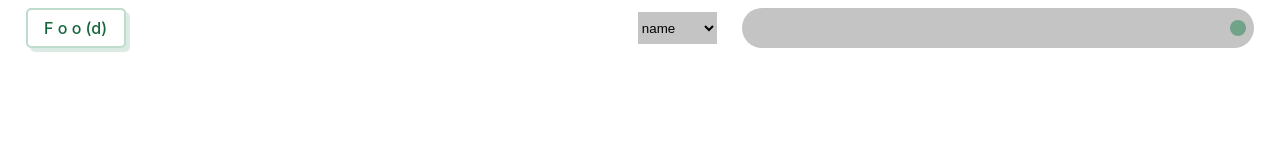
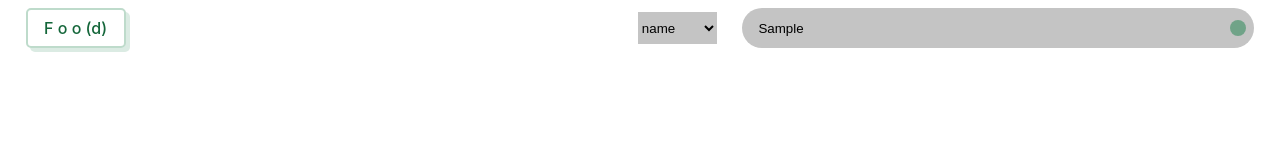
Before and after one commit to Yoyomo1/food-website, a React (Create React App) app: page / in a window 1280 px wide. Both pictures are taken after typing "Sample" into the empty fields and a click on the button 892 px from the left and 290 px from the top of the page. Shown: the top 160 px of the page. Built offline with nearby package versions, Linux system fonts and the light colour scheme.

Commit message:
Added controlled input and select value

```diff
--- a/src/components/App.js
+++ b/src/components/App.js
@@ -20,7 +20,12 @@ const App = () => {
           />
         </Route>
         <Route path="/results">
-          <ResultsPage />
+          <ResultsPage
+            selected={selected}
+            setSelected={setSelected}
+            searched={searched}
+            setSearched={setSearched}
+          />
         </Route>
         {/* Error page */}
         <Route path="*"></Route>
--- a/src/components/HomePage.js
+++ b/src/components/HomePage.js
@@ -1,6 +1,7 @@
 import "../styles/HomePage.css";
 import Logo from "./Logo";
 import { useHistory } from "react-router-dom";
+import { useRef, useEffect } from "react";
 
 const Button = ({ button, selected, changeSelected }) => {
   return (
@@ -35,6 +36,7 @@ const NavBar = ({ buttons, selected, changeSelected }) => {
 const HomePage = ({ searched, setSearched, selected, setSelected }) => {
   const buttons = ["name", "ingredient", "category", "area"];
   const history = useHistory();
+  const inputRef = useRef(undefined);
 
   const changeSelected = (button) => {
     setSelected(button);
@@ -44,6 +46,11 @@ const HomePage = ({ searched, setSearched, selected, setSelected }) => {
     e.preventDefault();
     history.push("/results");
   };
+
+  useEffect(() => {
+    const inputElement = inputRef.current;
+    inputElement.focus();
+  });
 
   return (
     <div>
@@ -62,6 +69,7 @@ const HomePage = ({ searched, setSearched, selected, setSelected }) => {
               type="text"
               value={searched}
               onChange={(e) => setSearched(e.target.value)}
+              ref={inputRef}
             />
             <button className="btn"></button>
           </div>
--- a/src/components/NavBar.js
+++ b/src/components/NavBar.js
@@ -1,21 +1,31 @@
-import React from "react";
+import React, { useRef, useEffect } from "react";
 import "../styles/NavBar.css";
 import Logo from "./Logo";
 
-const NavBar = () => {
+const NavBar = ({ selected, setSelected, searched, setSearched }) => {
+  const selectedRef = useRef(undefined);
+
+  useEffect(() => {
+    selectedRef.current.value = selected;
+  });
+
   return (
     <>
       <nav className="nav-container">
         <Logo />
         <form action="">
-          <select className="query">
+          <select className="query" name="query" ref={selectedRef}>
             <option value="name">name</option>
             <option value="ingredient">ingredient</option>
             <option value="category">category</option>
             <option value="area">area</option>
           </select>
           <div className="input-container">
-            <input type="text" />
+            <input
+              type="text"
+              value={searched}
+              onChange={(e) => setSearched(e.target.value)}
+            />
             <button className="btn"></button>
           </div>
         </form>
--- a/src/components/ResultsPage.js
+++ b/src/components/ResultsPage.js
@@ -2,10 +2,15 @@ import React from "react";
 import NavBar from "./NavBar";
 import "../styles/ResultsPage.css";
 
-const ResultsPage = () => {
+const ResultsPage = ({ selected, setSelected, searched, setSearched }) => {
   return (
     <div className="container">
-      <NavBar />
+      <NavBar
+        selected={selected}
+        setSelected={setSelected}
+        searched={searched}
+        setSearched={setSearched}
+      />
     </div>
   );
 };
--- a/src/styles/NavBar.css
+++ b/src/styles/NavBar.css
@@ -5,6 +5,8 @@ input {
   border-radius: 4rem;
   border-style: none;
   height: 2.5rem;
+  padding-left: 1rem;
+  padding-right: 2rem;
 }
 
 .nav-container {
```
